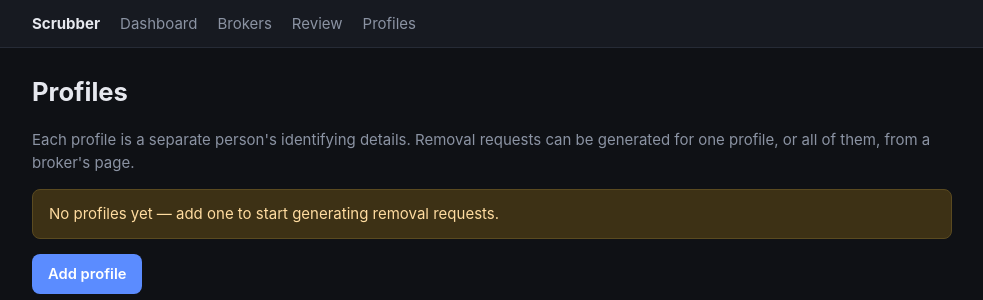
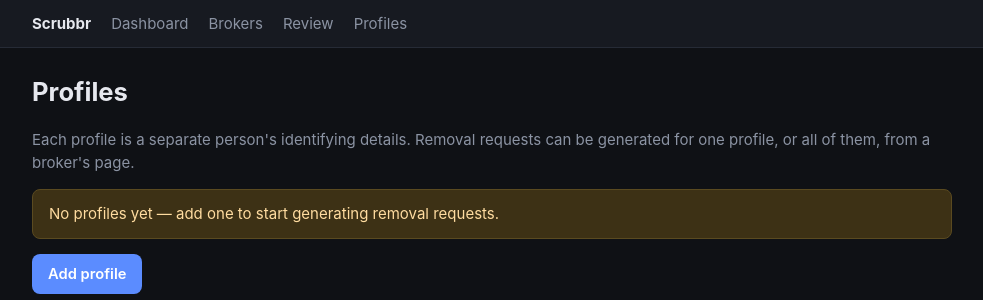
Before and after one commit to jamessk22/Scrubbr, a FastAPI app: page /profiles in a window 1280 px wide. Shown: the top 300 px of the page, without its empty margins (148-1131 px from the left). Run offline with FastAPI, Linux system fonts and the light colour scheme; data that the repository does not hold is empty.

Commit message:
Name change from 'Scrubber' to 'Scrubbr'

```diff
--- a/app/main.py
+++ b/app/main.py
@@ -20,7 +20,7 @@ from .models import (
     Profile,
 )
 
-app = FastAPI(title="Scrubber")
+app = FastAPI(title="Scrubbr")
 app.mount("/static", StaticFiles(directory=str(ROOT / "app" / "static")), name="static")
 views = Jinja2Templates(directory=str(ROOT / "app" / "templates"))
 
--- a/app/templates/base.html
+++ b/app/templates/base.html
@@ -3,13 +3,13 @@
 <head>
     <meta charset="utf-8">
     <meta name="viewport" content="width=device-width, initial-scale=1">
-    <title>{% block title %}Scrubber{% endblock %}</title>
+    <title>{% block title %}Scrubbr{% endblock %}</title>
     <link rel="stylesheet" href="/static/style.css">
 </head>
 <body>
 <header>
     <nav>
-        <a class="brand" href="/">Scrubber</a>
+        <a class="brand" href="/">Scrubbr</a>
         <a href="/">Dashboard</a>
         <a href="/brokers">Brokers</a>
         <a href="/review">Review{% block reviewbadge %}{% endblock %}</a>
--- a/app/templates/broker_detail.html
+++ b/app/templates/broker_detail.html
@@ -1,5 +1,5 @@
 {% extends "base.html" %}
-{% block title %}{{ broker.name }} &middot; Scrubber{% endblock %}
+{% block title %}{{ broker.name }} &middot; Scrubbr{% endblock %}
 {% block body %}
 <p><a href="/brokers">&larr; All brokers</a></p>
 <h1>{{ broker.name }}</h1>
--- a/app/templates/brokers.html
+++ b/app/templates/brokers.html
@@ -1,5 +1,5 @@
 {% extends "base.html" %}
-{% block title %}Brokers &middot; Scrubber{% endblock %}
+{% block title %}Brokers &middot; Scrubbr{% endblock %}
 {% block body %}
 <h1>Broker directory</h1>
 
--- a/app/templates/dashboard.html
+++ b/app/templates/dashboard.html
@@ -1,5 +1,5 @@
 {% extends "base.html" %}
-{% block title %}Dashboard &middot; Scrubber{% endblock %}
+{% block title %}Dashboard &middot; Scrubbr{% endblock %}
 {% block body %}
 <h1>Dashboard</h1>
 
--- a/app/templates/profile_form.html
+++ b/app/templates/profile_form.html
@@ -1,5 +1,5 @@
 {% extends "base.html" %}
-{% block title %}{{ "Add profile" if is_new else "Edit profile" }} &middot; Scrubber{% endblock %}
+{% block title %}{{ "Add profile" if is_new else "Edit profile" }} &middot; Scrubbr{% endblock %}
 {% block body %}
 <p><a href="/profiles">&larr; All profiles</a></p>
 <h1>{{ "Add profile" if is_new else "Edit profile" }}</h1>
--- a/app/templates/profiles.html
+++ b/app/templates/profiles.html
@@ -1,5 +1,5 @@
 {% extends "base.html" %}
-{% block title %}Profiles &middot; Scrubber{% endblock %}
+{% block title %}Profiles &middot; Scrubbr{% endblock %}
 {% block body %}
 <h1>Profiles</h1>
 <p class="muted">Each profile is a separate person's identifying details. Removal requests can be
--- a/app/templates/review.html
+++ b/app/templates/review.html
@@ -1,5 +1,5 @@
 {% extends "base.html" %}
-{% block title %}Review queue &middot; Scrubber{% endblock %}
+{% block title %}Review queue &middot; Scrubbr{% endblock %}
 {% block body %}
 <h1>Review queue</h1>
 <p class="muted">Replies the classifier couldn't confidently handle &mdash; either it
```
Also changed, not shown: CLAUDE.md (+1 -1 lines), README.md.
